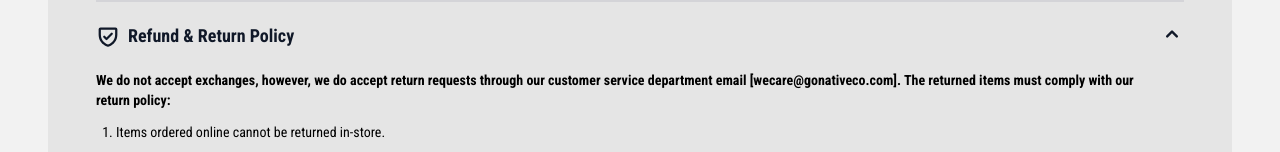
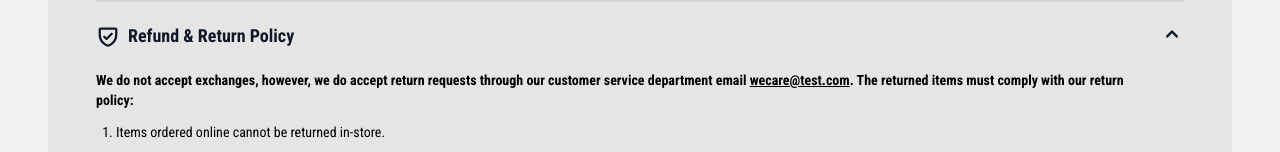
Before and after one commit to Alimedhat000/shopping-cart, a React (Vite) app: page /product/0 in a window 1280 px wide. Both pictures are taken after a click on the button "Refund & Return Policy". Shown: the part 1205-1357 px from the top of the page. Built offline with nearby package versions, Linux system fonts and the light colour scheme.

Commit message:
fixed link

```diff
--- a/src/routes/Product.tsx
+++ b/src/routes/Product.tsx
@@ -116,9 +116,11 @@ export default function ProductPage() {
         <div className="space-y-3">
           <p className="font-bold">
             We do not accept exchanges, however, we do accept return requests
-            through our customer service department email
-            [wecare@gonativeco.com]. The returned items must comply with our
-            return policy:
+            through our customer service department email{' '}
+            <a href="/" className="underline">
+              wecare@test.com
+            </a>
+            . The returned items must comply with our return policy:
           </p>
           <ol className="list-decimal space-y-2 pl-5">
             <li>Items ordered online cannot be returned in-store.</li>
```
